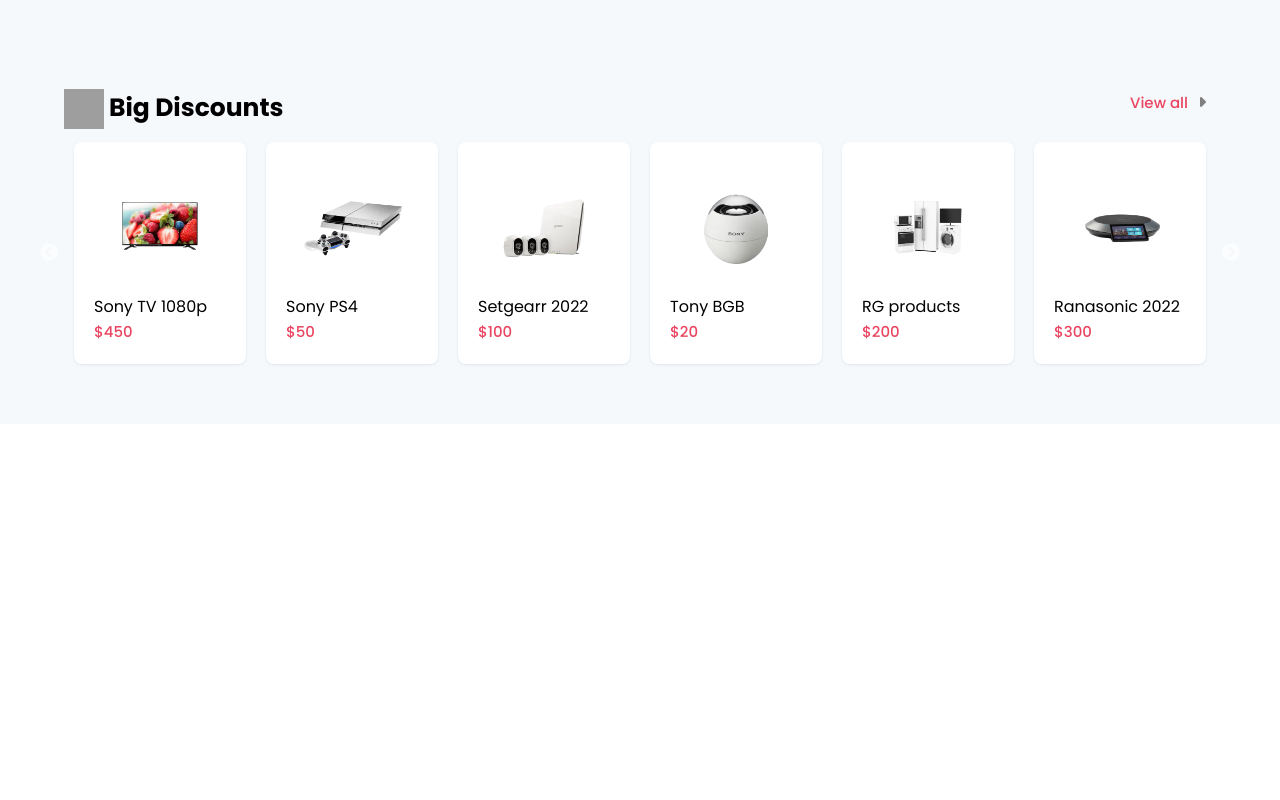
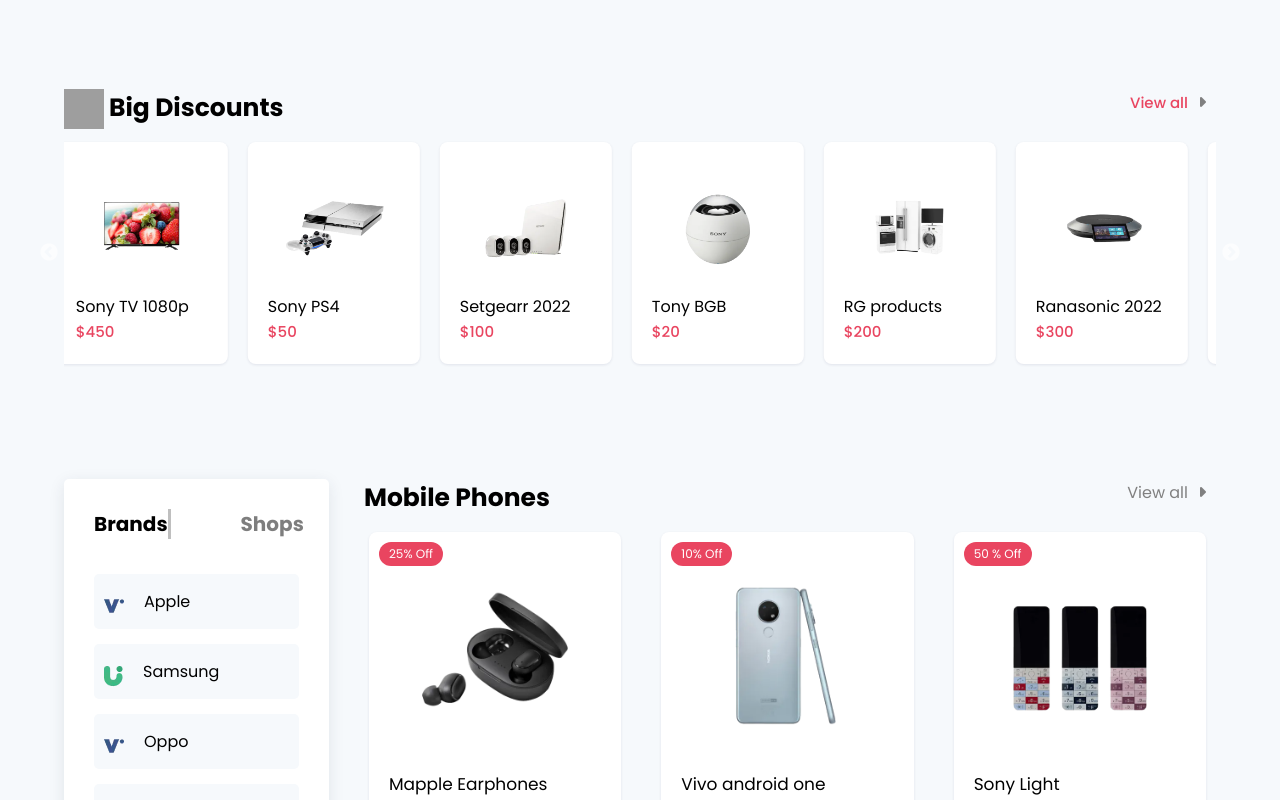
Before and after one commit to khazarglzd/e-commerce-app-react, a React (Create React App) app: page / in a window 1280 px wide. Shown: the part 2000-2800 px from the top of the page. Before the commit the page ends 2424 px from the top, so only its background shows below. Built offline with nearby package versions, Linux system fonts and the light colour scheme; grey boxes are pictures that could not be loaded.

Commit message:
creating and styling Shop component

```diff
--- a/src/App.js
+++ b/src/App.js
@@ -3,11 +3,13 @@ import Header from "./common/header/Header";
 import Pages from "./pages/Pages";
 import Card from "./common/card/Card";
 import Data from "./components/flashDeals/Data";
+import Sdata from "./components/shop/Sdata";
 import { BrowserRouter as Router, Switch, Route } from "react-router-dom";
 import "./App.css";
 
 export default function App() {
   const { productItems } = Data;
+  const { shopItems } = Sdata;
 
   const [cardItem, setCardItem] = useState([]);
 
@@ -48,7 +50,11 @@ export default function App() {
         <Header cardItem={cardItem} />
         <Switch>
           <Route path="/" exact>
-            <Pages productItems={productItems} addToCard={addToCard} />
+            <Pages
+              productItems={productItems}
+              addToCard={addToCard}
+              shopItems={shopItems}
+            />
           </Route>
           <Route path="/card" exact>
             <Card
--- /dev/null
+++ b/src/components/shop/Catg.js
@@ -0,0 +1,53 @@
+import React from "react";
+
+const Catg = () => {
+  const data = [
+    {
+      cateImg: "./images/category/cat-1.png",
+      cateName: "Apple",
+    },
+    {
+      cateImg: "./images/category/cat-2.png",
+      cateName: "Samsung",
+    },
+    {
+      cateImg: "./images/category/cat-1.png",
+      cateName: "Oppo",
+    },
+    {
+      cateImg: "./images/category/cat-2.png",
+      cateName: "Vivo",
+    },
+    {
+      cateImg: "./images/category/cat-1.png",
+      cateName: "Redmi",
+    },
+    {
+      cateImg: "./images/category/cat-2.png",
+      cateName: "Sony",
+    },
+  ];
+  return (
+    <>
+      <div className="category">
+        <div className="chead d_flex">
+          <h1>Brands </h1>
+          <h1>Shops </h1>
+        </div>
+        {data.map((value, index) => {
+          return (
+            <div className="box f_flex" key={index}>
+              <img src={value.cateImg} alt="" />
+              <span>{value.cateName}</span>
+            </div>
+          );
+        })}
+        <div className="box box2">
+          <button>View All Brands</button>
+        </div>
+      </div>
+    </>
+  );
+};
+
+export default Catg;
--- /dev/null
+++ b/src/components/shop/Sdata.js
@@ -0,0 +1,68 @@
+const Sdata = {
+  shopItems: [
+    {
+      id: 7,
+      cover: "./images/shops/shops-1.png",
+      name: "Mapple Earphones",
+      price: "180",
+      discount: "25",
+    },
+    {
+      id: 8,
+      cover: "./images/shops/shops-2.png",
+      name: "Vivo android one",
+      price: "120",
+      discount: "10",
+    },
+    {
+      id: 9,
+      cover: "./images/shops/shops-3.png",
+      name: "Sony Light",
+      price: "20",
+      discount: "50 ",
+    },
+    {
+      id: 10,
+      cover: "./images/shops/shops-4.png",
+      name: "Iphone",
+      price: "999",
+      discount: "10 ",
+    },
+    {
+      id: 11,
+      cover: "./images/shops/shops-5.png",
+      name: "Ceats wireless earphone",
+      price: "80",
+      discount: "20 ",
+    },
+    {
+      id: 12,
+      cover: "./images/shops/shops-7.png",
+      name: "Redimi Phone",
+      price: "400",
+      discount: "20 ",
+    },
+    {
+      id: 13,
+      cover: "./images/shops/shops-8.png",
+      name: "Xeats Bluetooth earphones",
+      price: "60",
+      discount: "5 ",
+    },
+    {
+      id: 14,
+      cover: "./images/shops/shops-9.png",
+      name: "Airpod",
+      price: "120",
+      discount: "10",
+    },
+    {
+      id: 15,
+      cover: "./images/shops/shops-10.png",
+      name: "Silver Cap",
+      price: "5",
+      discount: "2",
+    },
+  ],
+};
+export default Sdata;
--- /dev/null
+++ b/src/components/shop/Shop.js
@@ -0,0 +1,32 @@
+import React from "react";
+import Catg from "./Catg";
+import ShopCard from "./ShopCard";
+import "./style.css";
+
+const Shop = ({ addToCard, shopItems }) => {
+  return (
+    <>
+      <section className="shop background">
+        <div className="container d_flex">
+          <Catg />
+          <div className="contentWidth">
+            <div className="heading d_flex">
+              <div className="heading-left row  f_flex">
+                <h2>Mobile Phones</h2>
+              </div>
+              <div className="heading-right row ">
+                <span>View all</span>
+                <i className="fa-solid fa-caret-right"></i>
+              </div>
+            </div>
+            <div className="product-content  grid1">
+              <ShopCard addToCard={addToCard} shopItems={shopItems} />
+            </div>
+          </div>
+        </div>
+      </section>
+    </>
+  );
+};
+
+export default Shop;
--- /dev/null
+++ b/src/components/shop/ShopCard.js
@@ -0,0 +1,47 @@
+import React, { useState } from "react";
+
+const ShopCard = ({ shopItems, addToCard }) => {
+  const [count, setCount] = useState(0);
+  const increment = () => {
+    setCount(count + 1);
+  };
+
+  return (
+    <>
+      {shopItems.map((shopItems, index) => {
+        return (
+          <div className="box">
+            <div className="product mtop">
+              <div className="img">
+                <span className="discount">{shopItems.discount}% Off</span>
+                <img src={shopItems.cover} alt="" />
+                <div className="product-like">
+                  <label>{count}</label> <br />
+                  <i className="fa-regular fa-heart" onClick={increment}></i>
+                </div>
+              </div>
+              <div className="product-details">
+                <h3>{shopItems.name}</h3>
+                <div className="rate">
+                  <i className="fa fa-star"></i>
+                  <i className="fa fa-star"></i>
+                  <i className="fa fa-star"></i>
+                  <i className="fa fa-star"></i>
+                  <i className="fa fa-star"></i>
+                </div>
+                <div className="price">
+                  <h4>${shopItems.price}.00 </h4>
+                  <button onClick={() => addToCard(shopItems)}>
+                    <i className="fa fa-plus"></i>
+                  </button>
+                </div>
+              </div>
+            </div>
+          </div>
+        );
+      })}
+    </>
+  );
+};
+
+export default ShopCard;
--- /dev/null
+++ b/src/components/shop/style.css
@@ -0,0 +1,59 @@
+.shop .category {
+    padding: 30px;
+    height: 90vh;
+  }
+  .chead h1 {
+    font-size: 20px;
+    margin-bottom: 20px;
+  }
+  .chead h1:nth-child(2) {
+    opacity: 0.5;
+    border-left: 3px solid rgba(0, 0, 0, 0.5);
+    padding-left: 70px;
+  }
+  .shop .category .box {
+    background-color: #f6f9fc;
+    margin: 15px 0;
+    padding: 5px 10px;
+    transition: 0.5s;
+    border-radius: 5px;
+  }
+  .shop .category img {
+    width: auto;
+    height: auto;
+  }
+  .shop .category .box:hover {
+    background-color: #fff;
+    box-shadow: rgb(43 52 69 / 10%) 0px 4px 16px;
+  }
+  .shop .box2 {
+    margin-top: 100px !important;
+    text-align: center;
+  }
+  .shop .category button {
+    padding: 10px;
+    background: none;
+    text-align: center;
+    font-size: 17px;
+    font-weight: 500;
+  }
+
+  .shop .contentWidth {
+    margin-left: 30px;
+  }
+
+  .grid1 {
+    display: grid;
+    grid-template-columns: repeat(3, 1fr);
+    grid-gap: 20px;
+  }
+  .shop .product img {
+    width: 100%;
+    height: 100%;
+  }
+  .shop .product {
+    transition: 0.5s;
+  }
+  .shop .product:hover {
+    box-shadow: rgb(43 52 69 / 10%) 0px 4px 16px;
+  }
--- a/src/pages/Pages.js
+++ b/src/pages/Pages.js
@@ -4,8 +4,9 @@ import FlashDeals from "../components/flashDeals/FlashDeals";
 import TopCate from "../components/top/TopCate";
 import NewArrivals from "../components/newarrivals/NewArrivals";
 import Discount from "../components/discount/Discount";
+import Shop from "../components/shop/Shop";
 
-const Pages = ({ productItems, cardItem, addToCard }) => {
+const Pages = ({ productItems, cardItem, addToCard, shopItems }) => {
   return (
     <>
       <Home cardItem={cardItem} />
@@ -13,6 +14,7 @@ const Pages = ({ productItems, cardItem, addToCard }) => {
       <TopCate />
       <NewArrivals />
       <Discount />
+      <Shop shopItems={shopItems} addToCard={addToCard} />
     </>
   );
 };
```
